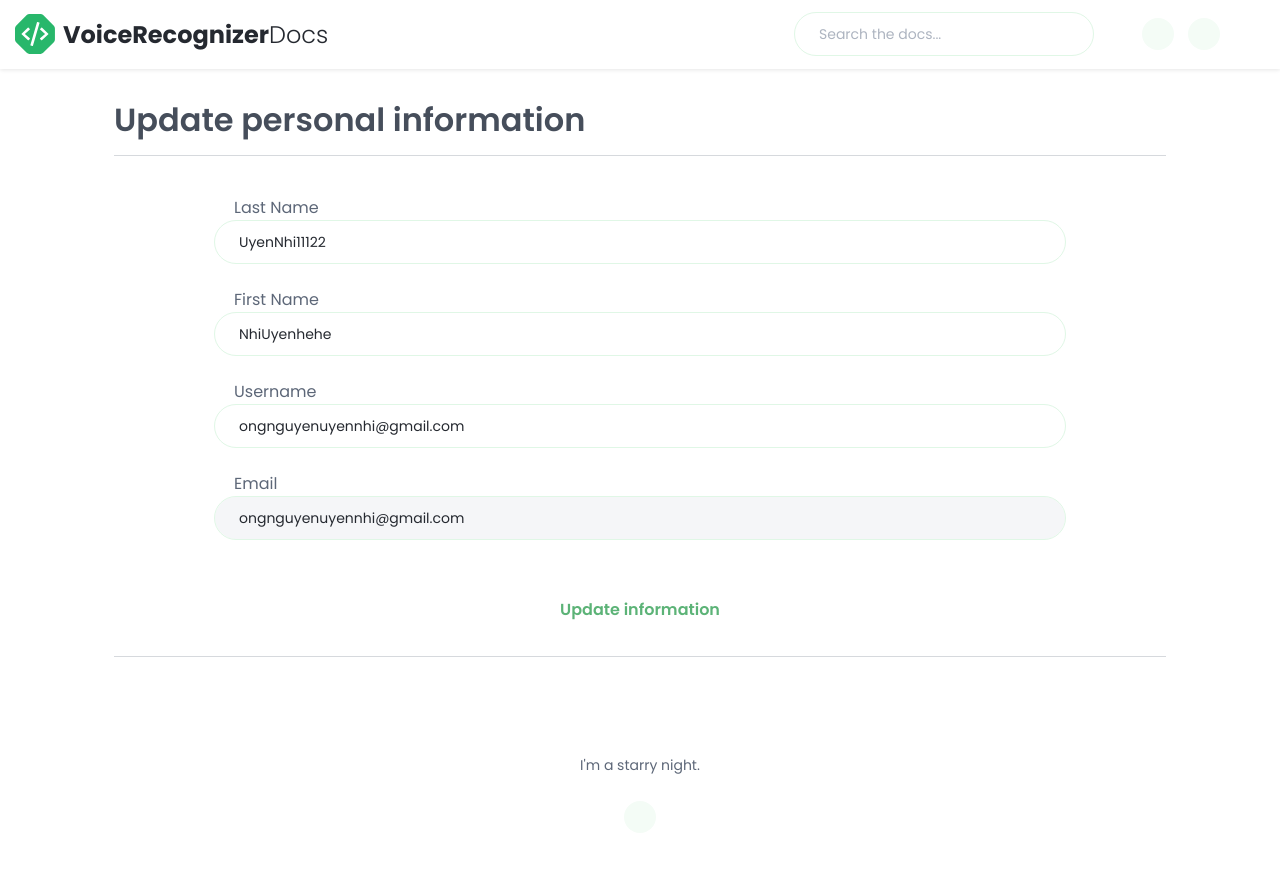
After one commit to juicyDD/TheVoiceRecognizerYouNeed, a Django app: page /settings in a window 1280 px wide. The commit adds this page. Run offline with Django 4.2, Linux system fonts and the light colour scheme; a user stored in the database is signed in; some libraries are stand-ins or nearby versions.

Commit message:
edit user profile

```diff
--- a/base/templates/base/common/navbar.html
+++ b/base/templates/base/common/navbar.html
@@ -7,11 +7,14 @@
     <div class="branding docs-branding">
         <div class="container-fluid position-relative py-2">
             <div class="docs-logo-wrapper">
+                {%if related_posts%}
                 <button id="docs-sidebar-toggler" class="docs-sidebar-toggler docs-sidebar-visible me-2 d-xl-none" type="button">
                     <span></span>
                     <span></span>
                     <span></span>
                 </button>
+                {%endif%}
+
                 <div class="site-logo">
                     <a class="navbar-brand" href={%url 'home'%}><img class="logo-icon me-2" src="{%static 'assets/images/coderdocs-logo.svg'%}" alt="logo"><span class="logo-text">VoiceRecognizer<span class="text-alt">Docs</span></span>
                     </a>
@@ -36,7 +39,7 @@
                         </a>
                         <div class="dropdown-menu" aria-labelledby="navbarDropdown">
                             {%if request.user.is_authenticated%}
-                            <a class="dropdown-item" href="#"><i class="fa fa-cog fa-fw" aria-hidden="true"></i> <small>Personal Information</small></a>
+                            <a class="dropdown-item" href="{%url 'edit-user'%}"><i class="fa fa-cog fa-fw" aria-hidden="true"></i> <small>Personal Information</small></a>
                             <a class="dropdown-item" href="#">Another action</a>
                             <div class="dropdown-divider"></div>
                             <a class="dropdown-item" href="{%url 'logout'%}"><i class="fa fa-sign-out fa-fw" aria-hidden="true"></i> Sign out</a>
--- /dev/null
+++ b/base/templates/base/edit_user.html
@@ -0,0 +1,53 @@
+{%extends 'base/common/main.html'%} {%block content%}
+<div class="container">
+    <article class="docs-article">
+        <h2>Update personal information</h2>
+        <hr>
+        <br>
+        <form class="search-form" style="padding: 0px 100px" method="POST">
+            {%csrf_token%}
+            <div class="form-group">
+                <label for="LastName" style="padding-left: 20px"> Last Name</label>
+                <input type="text" value="{{last_name}}" name="lastName" class="form-control search-input">
+            </div>
+            <br>
+
+            <div class="form-group">
+                <label for="FirstName" style="padding-left: 20px"> First Name</label>
+                <input type="text" value="{{first_name}}" name="firstName" class="form-control search-input">
+            </div>
+            <br>
+            <div class="form-group">
+                <label for="Username" style="padding-left: 20px"> Username</label>
+                <input type="text" value="{{username}}" name="username" class="form-control search-input">
+            </div>
+            <br>
+            <div class="form-group" >
+                <label for="Username" style="padding-left: 20px"> Email</label>
+                <input disabled type="text" value="{{email}}" name="username" class="form-control search-input">
+            </div>
+            {%if messages%} {%for msg in messages%}{%if 'username' in msg.message%}
+            <span class="text-danger" style="padding-left: 20px; font-size: 14px;">{{msg.message}}</span> {%elif 'successfully' in msg.message%}
+            <span class="text-success" style="padding-left: 20px; font-size: 14px;">{{msg.message}}</span> {%endif%} {%endfor%} {%endif%}
+            <br>
+
+
+
+            <center>
+                <div class="form-group">
+                    <button type="submit" class="btn btn-outline-success rounded-pill  my-4 mb-2" value="Login">Update information</button>
+
+                </div>
+            </center>
+
+
+        </form>
+        <hr>
+    </article>
+
+
+
+    <!--//docs-article-->
+
+</div>
+{%endblock content%}
--- a/base/templates/base/login.html
+++ b/base/templates/base/login.html
@@ -10,9 +10,8 @@
             <form class="search-form" method="POST">
                 {%csrf_token%}
                 <div class="form-group"><input type="text" placeholder="Username" value="{{username}}" name="username" class="form-control search-input"></div>
-                {%if messages%} {%for msg in messages%}{%if 'error' in msg.message%}
-                <span class="text-danger" style="padding-left: 20px; font-size: 14px;">{{msg.message}}</span> {%elif 'successfully' in msg.message%}
-                <span class="text-sucess" style="padding-left: 20px; font-size: 14px;">{{msg.message}}</span> {%endif%} {%endfor%} {%endif%}
+                {%if messages%} {%for msg in messages%}{%if 'User' in msg.message%}
+                <span class="text-danger" style="padding-left: 20px; font-size: 14px;">{{msg.message}}</span>{%endif%} {%endfor%} {%endif%}
                 <br>
                 <div class="form-group">
                     <input type="password" placeholder="Password" name="password" class="form-control search-input">
--- a/base/urls.py
+++ b/base/urls.py
@@ -6,6 +6,7 @@ urlpatterns = [
     path('login',views.loginPage,name='login'),
     path('logout',views.logoutUser, name='logout'),
     path('register', views.registerUser, name='register'),
+    path('settings',views.editUser, name='edit-user'),
     path('documentation/<str:slug>/',views.document,name='document'),
     path('documentation',views.tableofcontent,name='table-content'),
     path('api-list',views.apiPage,name='api'),
--- a/base/views.py
+++ b/base/views.py
@@ -45,15 +45,44 @@ def registerUser(request):
     context = {'form':form}
     if request.method == 'POST':
         form = SignUpForm(request.POST)
+        pw2=request.POST.get('password2')
+        pw=request.POST.get('password')
+        username_ = request.POST.get('username').lower()
+        email_ = request.POST.get('email').lower()
+        print(username_,email_)
+        err_message_ = None
+
+        status = 0
+        usertemp1 = User.objects.filter(username=username_).count()
+        usertemp2 = User.objects.filter(email=email_).count()
+        print('count',usertemp1,usertemp2)
+        if (usertemp1==0 and usertemp2==0) :
+            status = 1
+        status += 2 if (usertemp1!=0 and usertemp2==0) else(-2 if usertemp1==0 and usertemp2 !=0 else 0)
+        print('status',status)
+        err = []
+        if status == 2:
+            err_message_ ='Username is already taken'
+        elif status == -2:
+            err_message_ ='Email is already taken'
+        elif status == 0:
+            err_message_ ='Email and username are already taken'
+        if err_message_ :
+            err.append(err_message_)
+        if (pw!=pw2):
+            err.append('Password mismatch')
+        user = None
+
         if form.is_valid():
             user = form.save(commit=False)
             user.username = user.username.lower()
-            user.save()
-            # login(request, user)
-            messages.success(request, "Registered successfully")
-            # return redirect('home')
+            user.email = user.email.lower()
+            if status == 1:
+                user.save()
+                messages.success(request, "Registered successfully")
         else:
-            messages.error(request, 'An error occurred during registration')
+            messages.error(request, '. '.join(err))
+
     return render(request, "base/register.html",context)
 def home(request):
     # posts = Post.objects.all()
@@ -69,7 +98,30 @@ def document(request,slug):
     context = {'post':post,'related_posts':related_posts}
     return render(request,'base/document.html',context)
 
-
+@login_required(login_url='login')
+def editUser(request):
+    context = {}
+    context = {'username':request.user.username,
+               'first_name': request.user.first_name,
+               'last_name': request.user.last_name,
+               'email':request.user.email}
+    if request.method == 'POST':
+        username = request.POST.get('username')
+        firstname = request.POST.get('firstName')
+        lastname = request.POST.get('lastName')
+        if request.user.username!=username and User.objects.filter(username=username).count() > 0:
+            messages.error(request, 'This username has already been taken')
+        else:
+            myuser = User.objects.get(username=request.user.username)
+            myuser.first_name = firstname
+            myuser.last_name = lastname
+            myuser.username = username
+            myuser.save()
+            context['first_name'] = firstname
+            context['last_name'] = lastname
+            context['username'] = username
+            messages.success(request, 'Update successfully')
+    return render(request, 'base/edit_user.html', context)
 
 @login_required(login_url='login')
 def apiPage(request):
```
Also changed, not shown: base/templates/base/register.html (+7 -5 lines), db.sqlite3.
